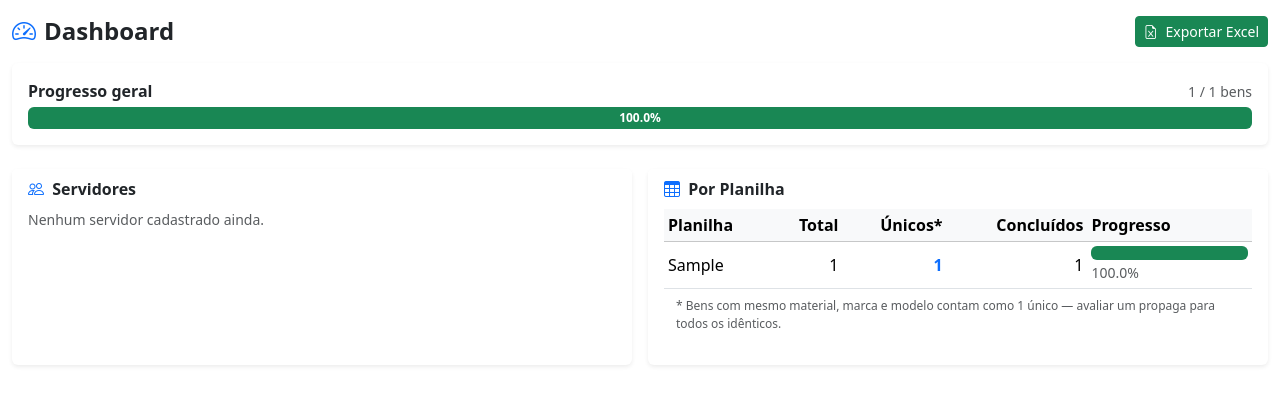
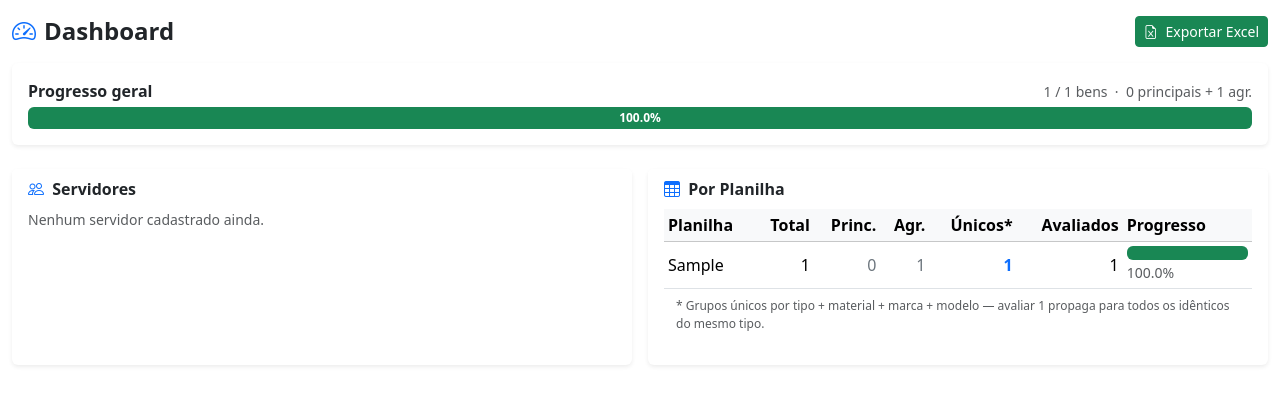
Before and after one commit to dimasmsoares/reavaliacao-bens, a Flask app: page /admin in a window 1280 px wide. Shown: the part 56-461 px from the top of the page. Run offline with Flask 3, Linux system fonts and the light colour scheme; the visitor is signed in with stand-in values (Sample User, id 1); data comes from the database, SQL or seed files in the repository; tables that the repository leaves empty hold one stand-in row (values such as "Sample post"); parts of the project's set-up code (start-up, migrations or seed data) failed here and were passed over.

Commit message:
Corrige contagem e propagação considerando o campo Tipo
- Propagação (save_review, get_group_size, delete_review): passa a incluir
  o campo tipo na chave de agrupamento, evitando cruzamento entre
  bem principal (tipo vazio) e agregações (tipo='Agregação')
- Contagem única: inclui tipo no agrupamento para refletir corretamente
  as 2.342 tarefas de avaliação distintas
- get_progress_by_planilha / get_global_progress: adicionam contagem de
  principais e agregações separadas
- Dashboard: exibe colunas Princ. / Agr. / Únicos por planilha, com
  total de principais na barra de progresso global

Co-Authored-By: Claude Sonnet 4.6 <noreply@anthropic.com>

```diff
--- a/database.py
+++ b/database.py
@@ -303,7 +303,7 @@ def save_review(asset_id, user_id, valor_mercado, screenshot_path=None,
     """, (asset_id, user_id, valor_mercado, screenshot_path, prices_json, paths_json, observacao, now))
 
     fields = conn.execute(
-        "SELECT material, marca, modelo FROM assets WHERE id = ?", (asset_id,)
+        "SELECT material, marca, modelo, tipo FROM assets WHERE id = ?", (asset_id,)
     ).fetchone()
     if fields and fields['material'] and fields['marca'] and fields['modelo']:
         conn.execute("""
@@ -312,9 +312,10 @@ def save_review(asset_id, user_id, valor_mercado, screenshot_path=None,
             SELECT a.id, ?, ?, ?, ?, ?, ?, ?
             FROM assets a
             WHERE a.material = ? AND a.marca = ? AND a.modelo = ?
+              AND COALESCE(a.tipo, '') = COALESCE(?, '')
               AND a.id != ?
         """, (user_id, valor_mercado, screenshot_path, prices_json, paths_json, observacao, now,
-              fields['material'], fields['marca'], fields['modelo'], asset_id))
+              fields['material'], fields['marca'], fields['modelo'], fields['tipo'], asset_id))
 
     conn.commit()
     conn.close()
@@ -323,7 +324,7 @@ def save_review(asset_id, user_id, valor_mercado, screenshot_path=None,
 def get_group_size(asset_id):
     conn = get_db()
     fields = conn.execute(
-        "SELECT material, marca, modelo FROM assets WHERE id = ?", (asset_id,)
+        "SELECT material, marca, modelo, tipo FROM assets WHERE id = ?", (asset_id,)
     ).fetchone()
     if not fields or not fields['material'] or not fields['marca'] or not fields['modelo']:
         conn.close()
@@ -331,7 +332,8 @@ def get_group_size(asset_id):
     row = conn.execute("""
         SELECT COUNT(*) as cnt FROM assets
         WHERE material = ? AND marca = ? AND modelo = ?
-    """, (fields['material'], fields['marca'], fields['modelo'])).fetchone()
+          AND COALESCE(tipo, '') = COALESCE(?, '')
+    """, (fields['material'], fields['marca'], fields['modelo'], fields['tipo'])).fetchone()
     conn.close()
     return row['cnt'] if row else 1
 
@@ -357,10 +359,10 @@ def get_review(asset_id):
 
 
 def delete_review(asset_id, user_id):
-    """Remove a avaliação deste bem e de todos os do mesmo grupo atribuídos ao mesmo servidor."""
+    """Remove a avaliação deste bem e de todos os do mesmo grupo (mesmo tipo) atribuídos ao mesmo servidor."""
     conn = get_db()
     fields = conn.execute(
-        "SELECT material, marca, modelo FROM assets WHERE id = ?", (asset_id,)
+        "SELECT material, marca, modelo, tipo FROM assets WHERE id = ?", (asset_id,)
     ).fetchone()
     if fields and fields['material'] and fields['marca'] and fields['modelo']:
         conn.execute("""
@@ -369,9 +371,10 @@ def delete_review(asset_id, user_id):
                 SELECT a.id FROM assets a
                 JOIN assignments asg ON a.id = asg.asset_id
                 WHERE a.material = ? AND a.marca = ? AND a.modelo = ?
+                  AND COALESCE(a.tipo, '') = COALESCE(?, '')
                   AND asg.user_id = ?
             )
-        """, (fields['material'], fields['marca'], fields['modelo'], user_id))
+        """, (fields['material'], fields['marca'], fields['modelo'], fields['tipo'], user_id))
     else:
         conn.execute("DELETE FROM reviews WHERE asset_id = ?", (asset_id,))
     conn.commit()
@@ -402,12 +405,12 @@ def admin_delete_review(asset_id, admin_id, target_user_id, justificativa):
 
 
 def get_unique_count_by_planilha():
-    """Conta grupos únicos (material+marca+modelo) por planilha. Assets sem grupo completo contam 1 cada."""
+    """Grupos únicos por planilha. Chave: tipo + material + marca + modelo (assets incompletos contam 1 cada)."""
     conn = get_db()
     rows = conn.execute("""
         SELECT planilha, COUNT(DISTINCT
             CASE WHEN material IS NOT NULL AND marca IS NOT NULL AND modelo IS NOT NULL
-                 THEN material || '~~' || marca || '~~' || modelo
+                 THEN COALESCE(tipo, '') || '~~' || material || '~~' || marca || '~~' || modelo
                  ELSE CAST(id AS TEXT)
             END) AS unicos
         FROM assets
@@ -424,7 +427,7 @@ def get_unique_unassigned_by_planilha():
     rows = conn.execute("""
         SELECT a.planilha, COUNT(DISTINCT
             CASE WHEN a.material IS NOT NULL AND a.marca IS NOT NULL AND a.modelo IS NOT NULL
-                 THEN a.material || '~~' || a.marca || '~~' || a.modelo
+                 THEN COALESCE(a.tipo, '') || '~~' || a.material || '~~' || a.marca || '~~' || a.modelo
                  ELSE CAST(a.id AS TEXT)
             END) AS unicos
         FROM assets a
@@ -442,6 +445,7 @@ def get_unique_unassigned_by_planilha():
 def get_global_progress():
     conn = get_db()
     total = conn.execute("SELECT COUNT(*) FROM assets").fetchone()[0]
+    principais = conn.execute("SELECT COUNT(*) FROM assets WHERE tipo IS NULL").fetchone()[0]
     reviewed = conn.execute("SELECT COUNT(*) FROM reviews").fetchone()[0]
     unassigned = conn.execute("""
         SELECT COUNT(*) FROM assets a
@@ -449,7 +453,7 @@ def get_global_progress():
         WHERE asg.asset_id IS NULL
     """).fetchone()[0]
     conn.close()
-    return {"total": total, "reviewed": reviewed, "unassigned": unassigned}
+    return {"total": total, "principais": principais, "reviewed": reviewed, "unassigned": unassigned}
 
 
 def get_user_progress(user_id):
@@ -487,8 +491,10 @@ def get_progress_by_planilha():
     conn = get_db()
     rows = conn.execute("""
         SELECT a.planilha,
-               COUNT(a.id)  AS total,
-               COUNT(r.id)  AS reviewed
+               COUNT(a.id) AS total,
+               SUM(CASE WHEN a.tipo IS NULL THEN 1 ELSE 0 END) AS principais,
+               SUM(CASE WHEN a.tipo IS NOT NULL THEN 1 ELSE 0 END) AS agregacoes,
+               COUNT(r.id) AS reviewed
         FROM assets a
         LEFT JOIN reviews r ON a.id = r.asset_id
         GROUP BY a.planilha
--- a/templates/admin/dashboard.html
+++ b/templates/admin/dashboard.html
@@ -17,7 +17,11 @@
   <div class="card-body">
     <div class="d-flex justify-content-between align-items-baseline mb-1">
       <span class="fw-semibold">Progresso geral</span>
-      <span class="text-muted small">{{ progress.reviewed | int }} / {{ progress.total | int }} bens
+      <span class="text-muted small">
+        {{ progress.reviewed | int }} / {{ progress.total | int }} bens
+        &nbsp;·&nbsp;
+        <span title="Bens principais (tipo vazio)">{{ progress.principais | int }} principais</span>
+        + <span title="Agregações">{{ (progress.total - progress.principais) | int }} agr.</span>
         {% if progress.unassigned > 0 %}
           &nbsp;·&nbsp; <span class="text-warning">{{ progress.unassigned | int }} não distribuídos</span>
         {% endif %}
@@ -86,10 +90,12 @@
             <thead class="table-light">
               <tr>
                 <th>Planilha</th>
-                <th class="text-end">Total</th>
-                <th class="text-end" title="Grupos únicos (mesmo material+marca+modelo conta como 1)">Únicos*</th>
-                <th class="text-end">Concluídos</th>
-                <th style="width:28%">Progresso</th>
+                <th class="text-end" title="Total de registros (principais + agregações)">Total</th>
+                <th class="text-end" title="Bens principais (Tipo vazio)">Princ.</th>
+                <th class="text-end" title="Agregações ao bem principal">Agr.</th>
+                <th class="text-end" title="Grupos únicos por tipo+material+marca+modelo — avaliar 1 propaga para idênticos">Únicos*</th>
+                <th class="text-end">Avaliados</th>
+                <th style="width:22%">Progresso</th>
               </tr>
             </thead>
             <tbody>
@@ -97,9 +103,11 @@
               {% set pct = (p.reviewed / p.total * 100) | round(1) if p.total > 0 else 0 %}
               {% set unicos = unique_counts.get(p.planilha, p.total) %}
               <tr>
-                <td class="text-truncate" style="max-width:180px"
+                <td class="text-truncate" style="max-width:160px"
                     title="{{ p.planilha }}">{{ p.planilha | planilha_curta }}</td>
                 <td class="text-end">{{ p.total }}</td>
+                <td class="text-end text-secondary">{{ p.principais }}</td>
+                <td class="text-end text-secondary">{{ p.agregacoes }}</td>
                 <td class="text-end fw-semibold text-primary">{{ unicos }}</td>
                 <td class="text-end">{{ p.reviewed }}</td>
                 <td>
@@ -114,7 +122,7 @@
             </tbody>
           </table>
           <p class="text-muted" style="font-size:.75rem; padding:.5rem .75rem 0">
-            * Bens com mesmo material, marca e modelo contam como 1 único — avaliar um propaga para todos os idênticos.
+            * Grupos únicos por tipo + material + marca + modelo — avaliar 1 propaga para todos os idênticos do mesmo tipo.
           </p>
         {% else %}
           <p class="text-muted small mb-0">Nenhum dado carregado ainda.</p>
--- a/templates/servidor/avaliar.html
+++ b/templates/servidor/avaliar.html
@@ -112,8 +112,8 @@
     {% if group_size > 1 %}
     <div class="alert alert-info py-2 mb-3">
       <i class="bi bi-layers-fill me-1"></i>
-      Este bem pertence a um grupo de <strong>{{ group_size }}</strong> bens com o mesmo
-      material, marca e modelo. Ao salvar esta avaliação, os demais
+      Este bem pertence a um grupo de <strong>{{ group_size }}</strong> bens idênticos
+      (mesmo tipo, material, marca e modelo). Ao salvar, os demais
       <strong>{{ group_size - 1 }}</strong> serão avaliados automaticamente.
     </div>
     {% endif %}
```
